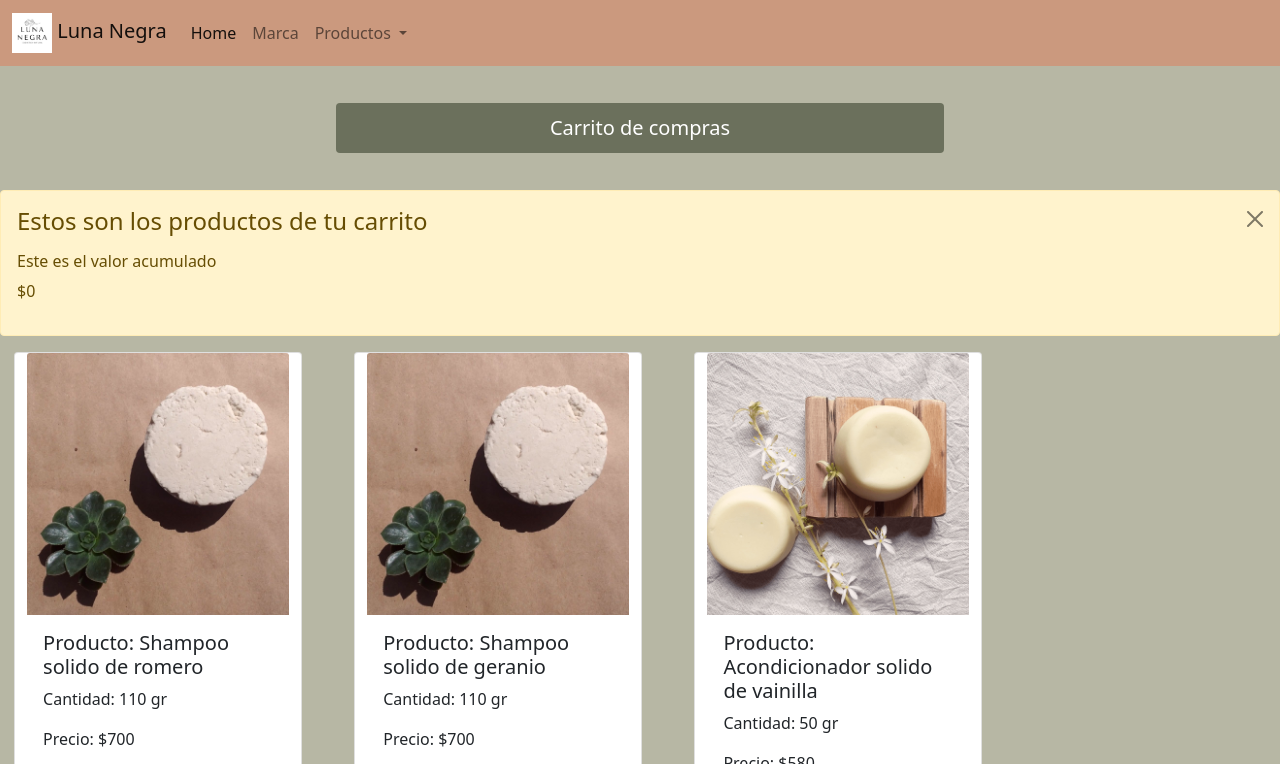
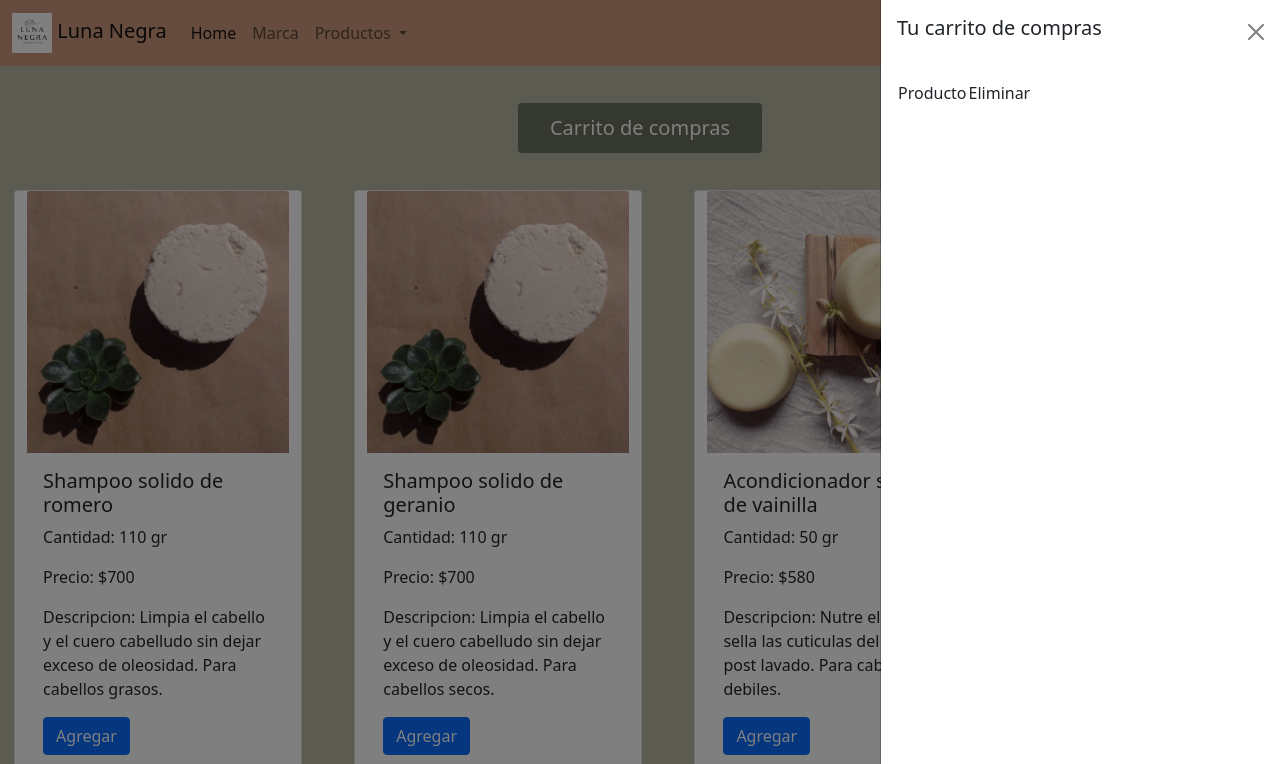
Before and after one commit to Camilu9/lunaNegra, a website: page pages/productos.html in a window 1280 px wide. Both pictures are taken after a click on the button "Carrito de compras". Shown: the top 764 px of the page. Drawn offline with nearby package versions, Linux system fonts and the light colour scheme.

Commit message:
carrito va tomando forma

```diff
--- a/js/productos.js
+++ b/js/productos.js
@@ -57,12 +57,11 @@ productos.forEach((producto, indice) => {
     <div class="card" id="producto${producto.id}" style="width: 18rem;">
         <img src="../multimedia/productos/producto${producto.id}.jpg" class="card-img-top" alt="...">
         <div class="card-body">
-            <h5 class="card-title">Producto: ${producto.nombre}</h5>
+            <h5 class="card-title">${producto.nombre}</h5>
             <p class="card-text">Cantidad: ${producto.cantidad}</p>
             <p class="card-text">Precio: $${producto.precio} </p>
             <p class="card-text">Descripcion: ${producto.descripcion}</p>
             <a href="#" class="btn btn-primary"  id="boton${producto.id}"  name="boton${producto.id}">Agregar</a>
-            <a href="#" class="btn btn-danger"  id="borrar${producto.id}"  name="boton${producto.id}">Eliminar</a>
         </div>
     </div>
     `
@@ -79,7 +78,8 @@ for (let producto of productos){
     let btAgregar = document.getElementById(`boton${producto.id}`);
     btAgregar.addEventListener('click', agregarProducto);
     function agregarProducto() {
-        concatProduct.push(producto.nombre)
+        concatProduct.push(producto.nombre);
+        agregado();
     }
 }
 //recorro los productos, creo la variable para el boton agregar, escucho el evento click y le doy una funcion de agregar el precio de los productos agregados
@@ -91,43 +91,40 @@ for (let producto of productos){
     }
 }
 
-//funciones para el boton eliminar
-//recorro los productos, creo la variable del boton borrar, escucho el click y le doy funcion de borrar los nombres de los productos
-for (let producto of productos){
-    let btAgregar = document.getElementById(`borrar${producto.id}`);
-    btAgregar.addEventListener('click', borrarProducto);
-    function borrarProducto() {
-        concatProduct.pop(producto.nombre)
-    }
+//creo funcion para avisar que el producto se agrego al carrito
+function agregado() {
+    alert("Su producto fue agregado al carrito con éxito")
 }
-////recorro los productos, creo la variable del boton borrar, escucho el click y le doy funcion de borrar los precios de los productos
-for (let producto of productos){
-    let btAgregar = document.getElementById(`borrar${producto.id}`);
-    btAgregar.addEventListener('click', borrarPrecio);
-    function borrarPrecio() {
-        sumarPrecios -= producto.precio
-    }
-}
-
-//funcion para ejecutar un alert
-function alertaAgrego() {
-    alert("el producto fue agregado a su carrito, puede revisar el contenido del mismo haciendo click en el boton \"Carrito de compras\"")
-}
-
 
 //creo una variable para asignarle el boton
 let btnCarrito = document.getElementById('carritoBtn');
 //creo una variable para seleccionar el div donde voy a insertar el html
-let mensaje = document.getElementById('msjCarrito');
-//inserto en el html un alert de bootstrap que devuelve lo guardado en localstorage
+let tablaCarrito = document.getElementById('tablaProd');
+
+//recorro el array donde guardo los productos del carrito y creo la tabla con sus nombres
 btnCarrito.onclick = () =>{
-    mensaje.innerHTML = `
-    <div class="alert alert-warning alert-dismissible fade show" role="alert">
-        <h4>Estos son los productos de tu carrito</h4>
-        <p>${concatProduct}</p>
-        <h6>Este es el valor acumulado</h6>
-        <p>$${sumarPrecios}</p>
-        <button type="button" class="btn-close" data-bs-dismiss="alert" aria-label="Close"></button>
-    </div>
-    `
+    for (let i = 0; i < concatProduct.length; i+=1) {
+        tablaCarrito.innerHTML += `
+            <tr>
+                <td>${concatProduct[i]}</td>
+                <td><button type="button" id="eliminarBtn class="btn btn-danger">Elimiar de carrito</button></td>
+            </tr>
+            `
+    }
 }
+
+//creo una variable para asignar el boton de eliminar
+let btnEliminar = document.getElementById('eliminarBtn');
+
+//Esto esta en proceso
+btnEliminar.onclick = () =>{
+    for (let i = 0; i < concatProduct.length; i+=1) {
+        tablaCarrito.innerHTML -= `
+            <tr>
+                <td>${concatProduct[i]}</td>
+                <td><button type="button" id="eliminarBtn class="btn btn-danger">Elimiar de carrito</button></td>
+            </tr>
+            `
+        concatProduct.splice(index, i)
+    }
+}
--- a/pages/productos.html
+++ b/pages/productos.html
@@ -46,7 +46,21 @@
         </nav>
     </div>
     <div class="carrito">
-        <button  id="carritoBtn" class="button">Carrito de compras</button>
+        <button class="btn btn-primary" id="carritoBtn" type="button" data-bs-toggle="offcanvas" data-bs-target="#offcanvasRight" aria-controls="offcanvasRight">Carrito de compras</button>
+        <div class="offcanvas offcanvas-end" tabindex="-1" id="offcanvasRight" aria-labelledby="offcanvasRightLabel">
+            <div class="offcanvas-header">
+                <h5 id="offcanvasRightLabel">Tu carrito de compras</h5>
+                <button type="button" class="btn-close text-reset" data-bs-dismiss="offcanvas" aria-label="Close"></button>
+            </div>
+            <div class="offcanvas-body">
+                <table id="tablaProd">
+                    <tr>
+                        <td>Producto</td>
+                        <td>Eliminar</td>
+                    </tr>
+                </table>
+            </div>
+        </div>
     </div>
     <div id="msjCarrito">
     </div>
--- a/sass/_productos.scss
+++ b/sass/_productos.scss
@@ -12,7 +12,7 @@
     margin: 2.5%;
 }
 
-.button {
+#carritoBtn {
     display: inline-block;
     border-radius: 4px;
     background-color: $verde3;
@@ -21,18 +21,18 @@
     text-align: center;
     font-size: 20px;
     padding: 10px;
-    width: 50%;
+    width: 20%;
     transition: all 0.5s;
     cursor: pointer;
     margin: 5px;
 }
-.button span {
+#carritoBtn span {
     cursor: pointer;
     display: inline-block;
     position: relative;
     transition: 0.5s;
 }
-.button span:after {
+#carritoBtn span:after {
 content: $verde1;
 position: absolute;
 opacity: 0;
@@ -40,10 +40,10 @@ top: 0;
 right: -20px;
 transition: 0.5s;
 }
-.button:hover span {
+#carritoBtn:hover span {
 padding-right: 25px;
 }
-.button:hover span:after {
+#carritoBtn:hover span:after {
 opacity: 1;
 right: 0;
 }
```
Also changed, not shown: css/style.css.
